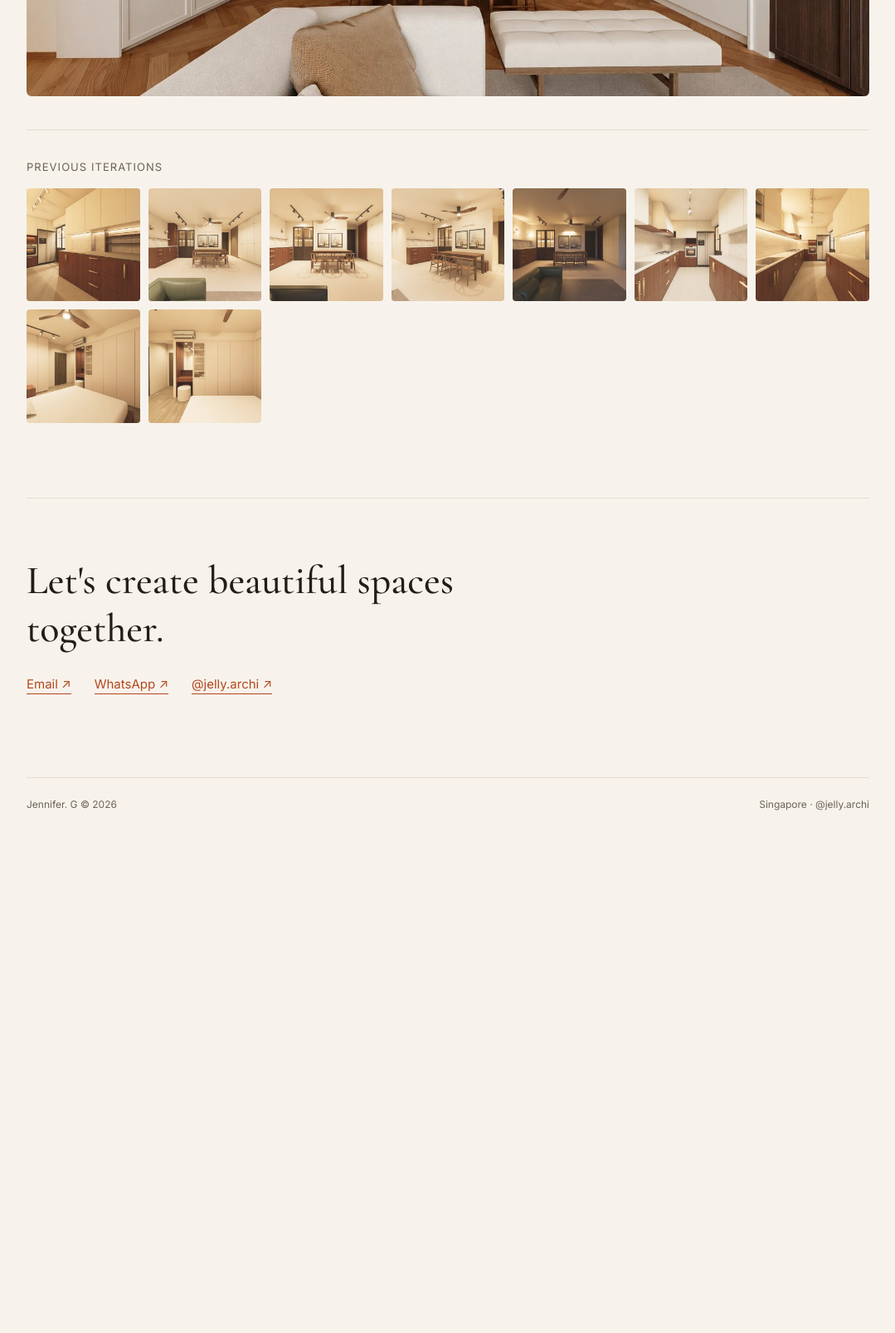
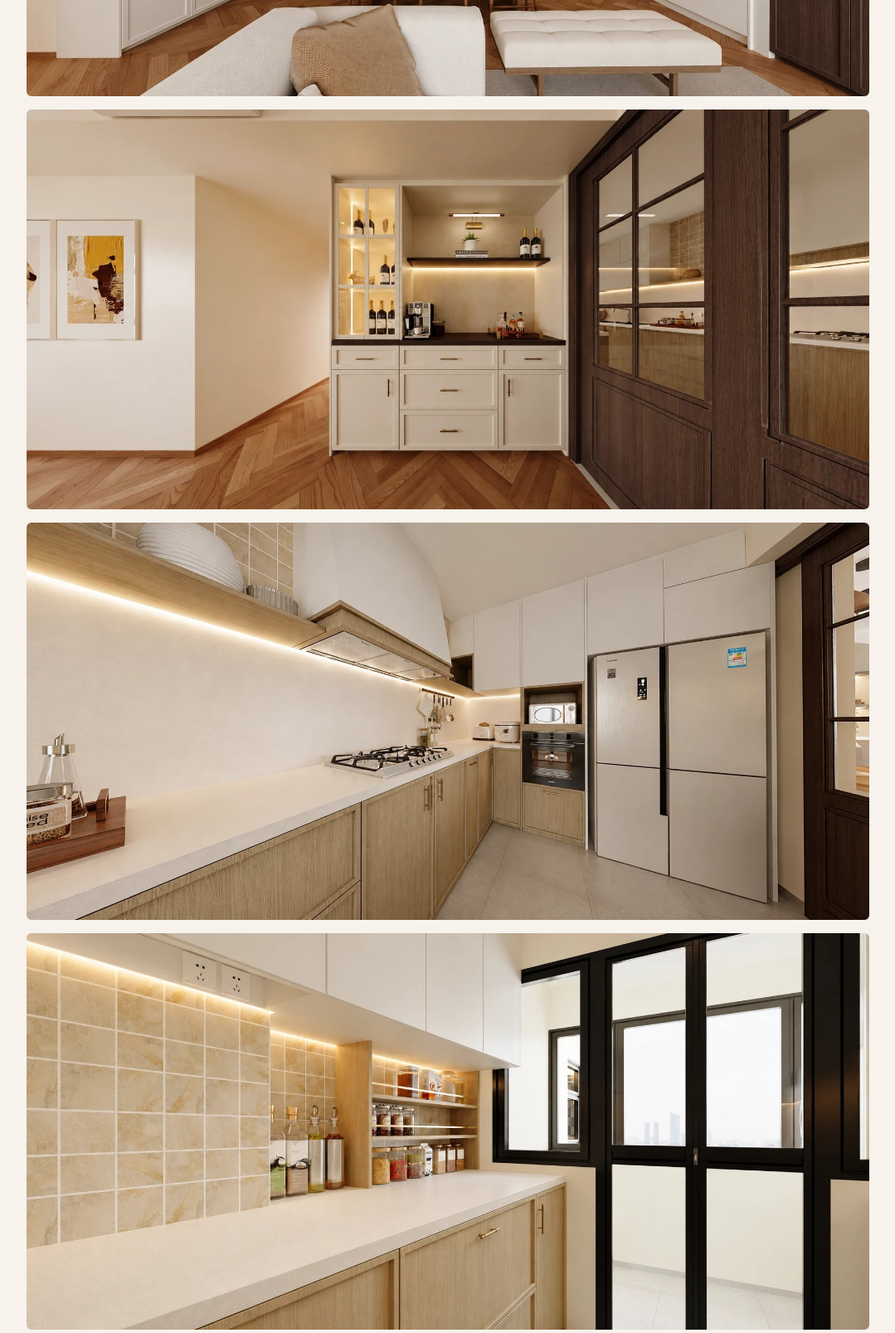
Before and after one commit to jennifergautama97-dotcom/studiojennifergautama, a plain HTML site: page held-over.html in a window 1280 px wide. Shown: the part 2980-4587 px from the top of the page at 83% size, without its empty margins (100-1179 px from the left). Before the commit the page ends 3981 px from the top, so only its background shows below. Drawn offline with nearby package versions, Linux system fonts and the light colour scheme.

Commit message:
Held Over: add pantry, kitchen and bedroom renders
Co-Authored-By: Claude Opus 5.5 <noreply@anthropic.com>
Claude-Session: https://claude.ai/code/session_01W9BzsQabWzZY1jTFHhrrA4

```diff
--- a/held-over.html
+++ b/held-over.html
@@ -53,6 +53,11 @@
     <img loading="lazy" decoding="async" src="held-living-front.jpg" alt="Held Over living room feature wall facing the windows, herringbone floor" width="1819" height="865">
     <img loading="lazy" decoding="async" src="held-dining-bar.jpg" alt="Held Over dining area with wine display cabinet, glass kitchen doors and landscape prints" width="1835" height="857">
     <img loading="lazy" decoding="async" src="held-dining-view.jpg" alt="Held Over view from the sofa toward the dining table and full-height wardrobes" width="1825" height="862">
+    <img loading="lazy" decoding="async" src="held-pantry.jpg" alt="Held Over pantry with lit wine display, coffee station and walnut glass doors to the kitchen" width="1821" height="864">
+    <img loading="lazy" decoding="async" src="held-kitchen.jpg" alt="Held Over kitchen with oak cabinets, plaster hood and built-in tall units" width="1825" height="862">
+    <img loading="lazy" decoding="async" src="held-kitchen-counter.jpg" alt="Held Over kitchen counter with tiled backsplash, spice rack and glass doors to the service yard" width="1828" height="860">
+    <img loading="lazy" decoding="async" src="held-bedroom-wardrobe.jpg" alt="Held Over bedroom with wardrobe, lit bag display and timber vanity" width="1829" height="860">
+    <img loading="lazy" decoding="async" src="held-bedroom-vanity.jpg" alt="Held Over bedroom vanity and wardrobe looking toward the ensuite" width="1819" height="865">
   </div>
 
   <section class="iterations">
```
Also changed, not shown: held-bedroom-vanity.jpg (added), held-bedroom-wardrobe.jpg (added), held-kitchen-counter.jpg (added), held-kitchen.jpg (added), held-pantry.jpg (added).
